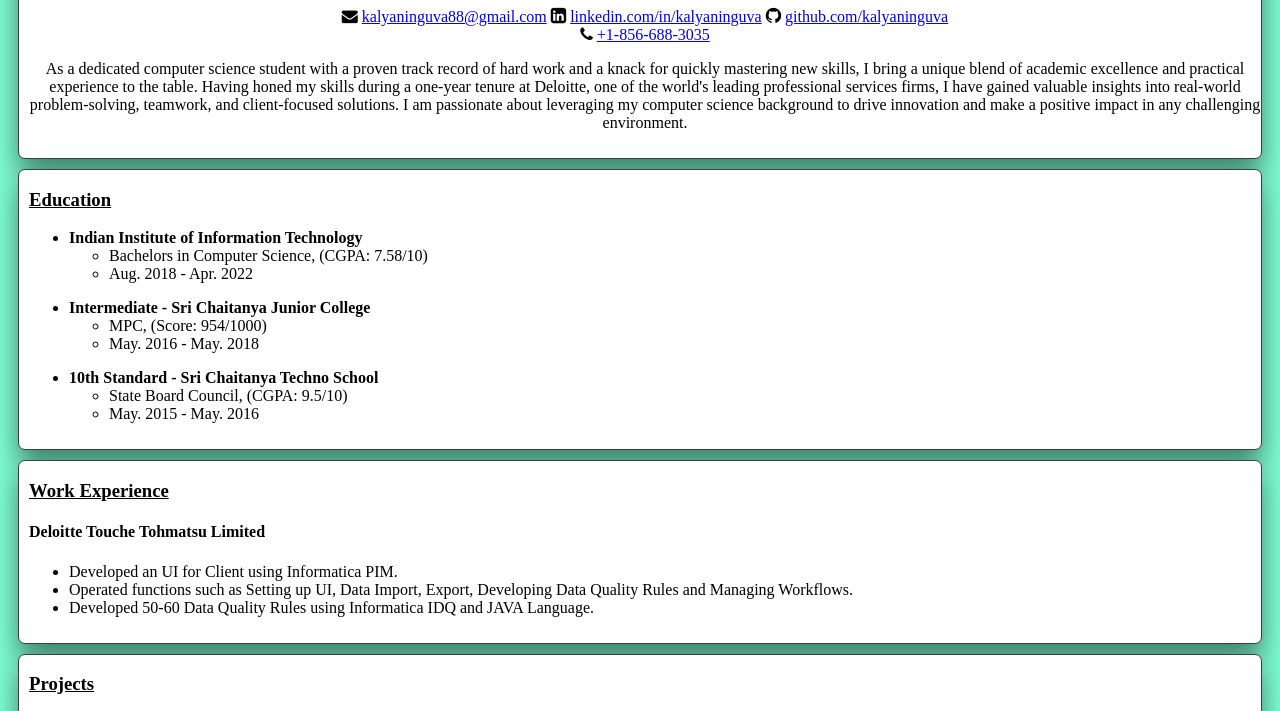
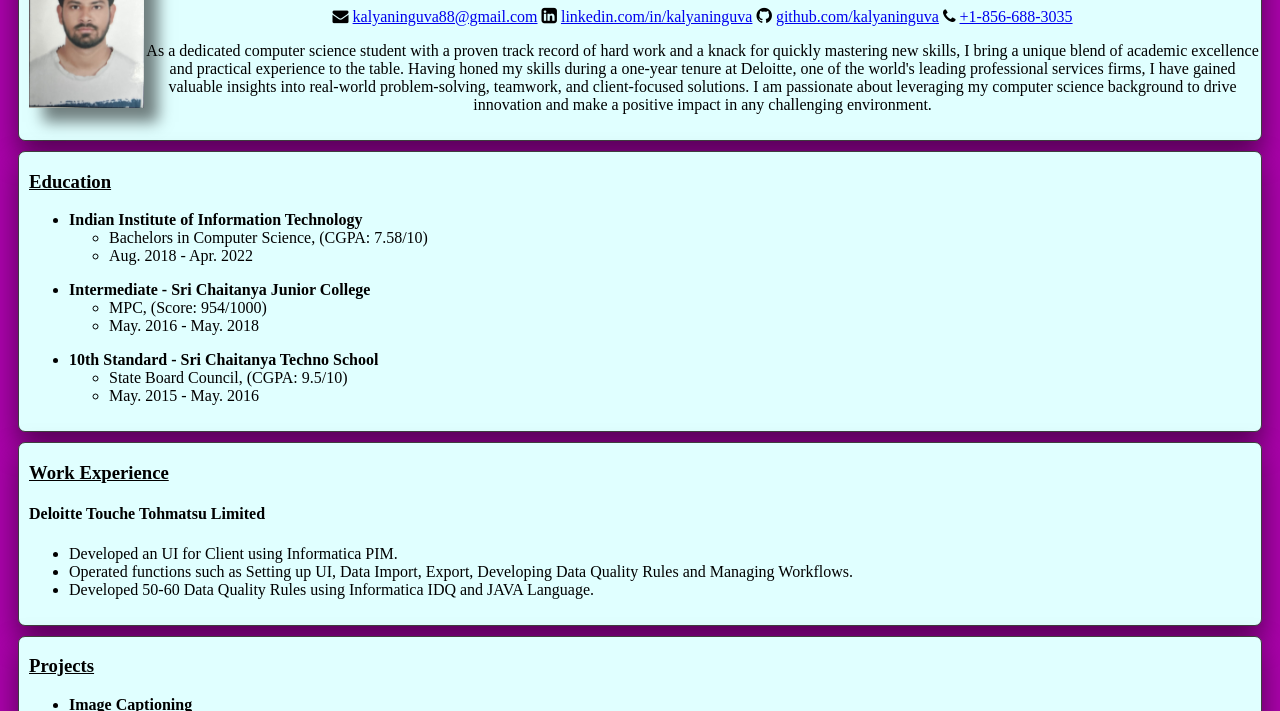
Before and after one commit to kalyaninguva/WSD_Assig1, a plain HTML site: page index.html in a window 1280 px wide. Shown: the part 146-857 px from the top of the page. Drawn offline with Linux system fonts and the light colour scheme.

Commit message:
commit on 4th

```diff
--- a/index.html
+++ b/index.html
@@ -20,15 +20,14 @@
 
     <div class="containers">
         <div class="About" id="About">
+            <img src="Photo_Kalyan.jpg" alt="Picture_of_Kalyan">
             <h1>Inguva Raghava Kalyan</h1>
-            <div class="side-by-side">
             <i style="font-size:16px" class="fa">&#xf0e0;</i>
             <a href="mailto:kalyaninguva88@gmail.com">kalyaninguva88@gmail.com</a>
             <i style="font-size:18px" class="fa">&#xf08c;</i>
             <a href="https://linkedin.com/in/kalyaninguva">linkedin.com/in/kalyaninguva</a>
             <i style="font-size:18px" class="fa">&#xf09b;</i>
             <a href="https://github.com/kalyaninguva">github.com/kalyaninguva</a>
-            </div>
             <i style="font-size:16px" class="fa">&#xf095;</i>
             <a href="tel:856-688-3035" text-align = "center">+1-856-688-3035</a>
             <p style="text-align: center;">As a dedicated computer science student with a proven track record of hard work and a knack for quickly mastering
--- a/style.css
+++ b/style.css
@@ -1,11 +1,19 @@
 body{
-    background-color: aquamarine;
-    text-decoration-color: aquamarine;
+    background-color: rgb(171, 3, 171);
+    text-decoration-color: purple;
 }
 
 .heading {
     text-align: center;
     padding-bottom: 10px;
+}
+
+img{
+    margin-top: 10px;
+    max-width: 250px;
+    max-height: 150px;
+    float: left;
+    box-shadow: 14px 14px 14px rgba(0, 0, 0, 0.5);;
 }
 
 .containers{
@@ -17,8 +25,7 @@ body{
     border-radius: 7px 7px 7px 7px;
     box-shadow: 0px 14px 28px rgba(0, 0, 0, 0.5);
     transition: 0.5s;
-    background-color: white;
-    caret-color: green;
+    background-color: lightcyan;
 }
 
 .About{
@@ -43,7 +50,7 @@ body{
 }
 .navbar a:hover {
     box-shadow: 0px 14px 28px rgba(0, 0, 0, 0.5);
-    background-color: rgb(161, 250, 220);
+    background-color: lightcyan;
 }
 
 footer{
```
Also changed, not shown: Photo_Kalyan.jpg (added). Lines whose indentation alone changed are shown as unchanged.
